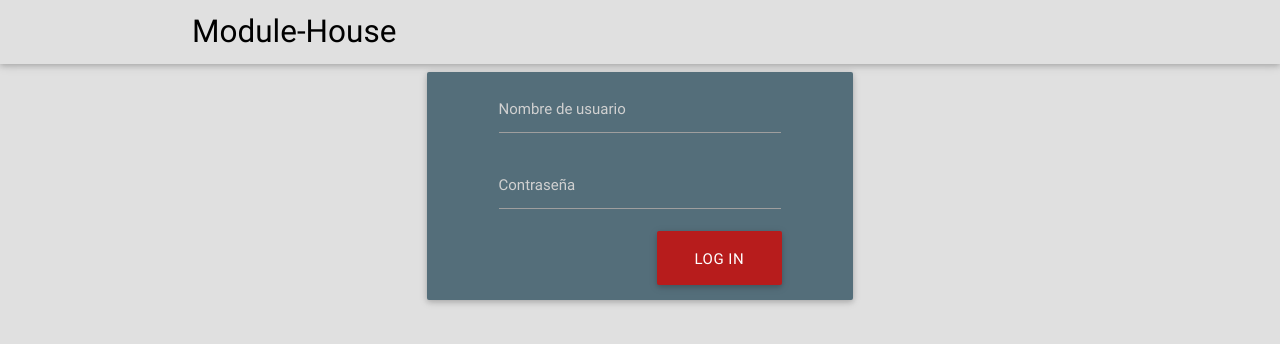
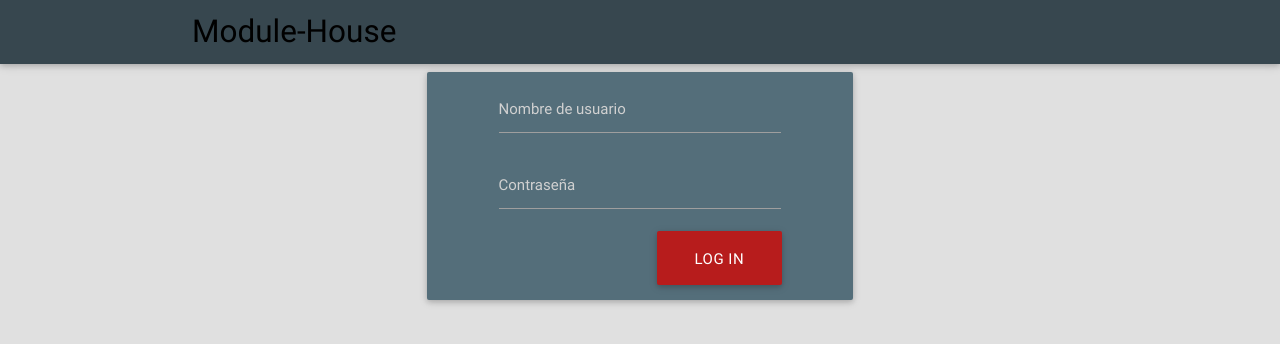
Before and after one commit to Kaajavi-ITS-STUDENTS-PROJECTS/House-Module, a Django app: page / in a window 1280 px wide. Shown: the top 344 px of the page. Run offline with Django 3.2, Linux system fonts and the light colour scheme.

Commit message:
Nav bar blue-grey darken-3

```diff
--- a/module_1/templates/base.html
+++ b/module_1/templates/base.html
@@ -12,7 +12,7 @@
     </head>
     <body class="grey lighten-2">
         <header>
-            <nav class="transparent">
+            <nav class="blue-grey darken-3">
                 <div class="nav-wrapper container">
                     <a href="#!" class="left brand-logo black-text">Module-House</a>
                     <ul class="right hide-on-med-and-down blue-grey darken-3">
```
